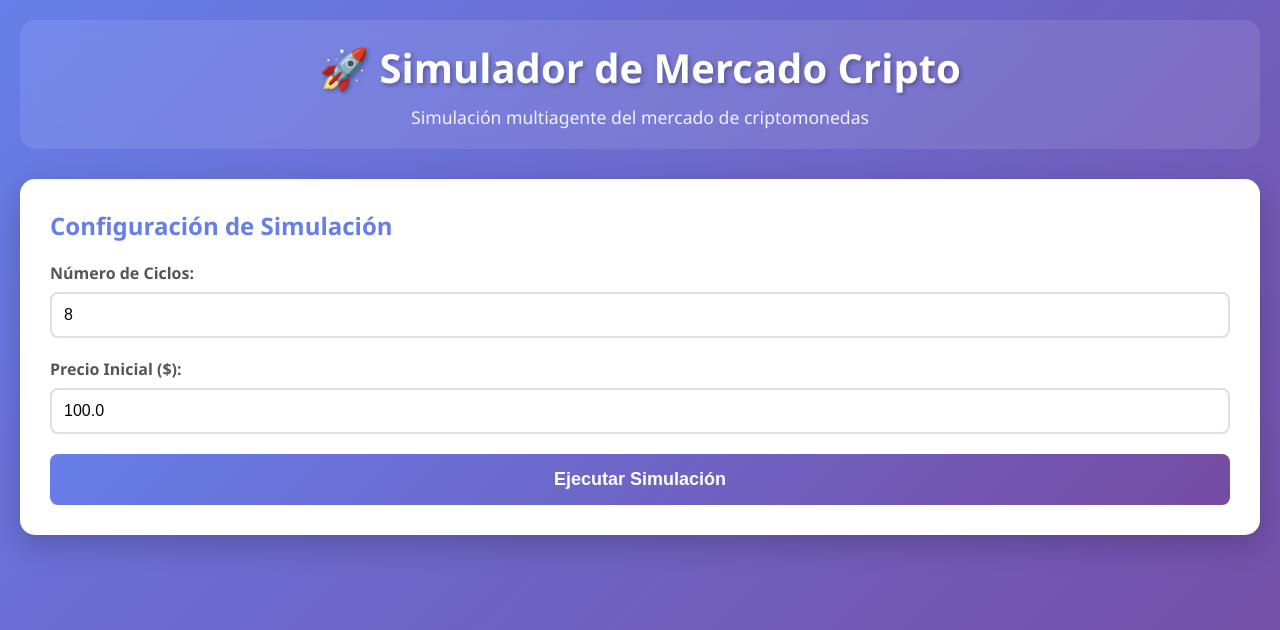
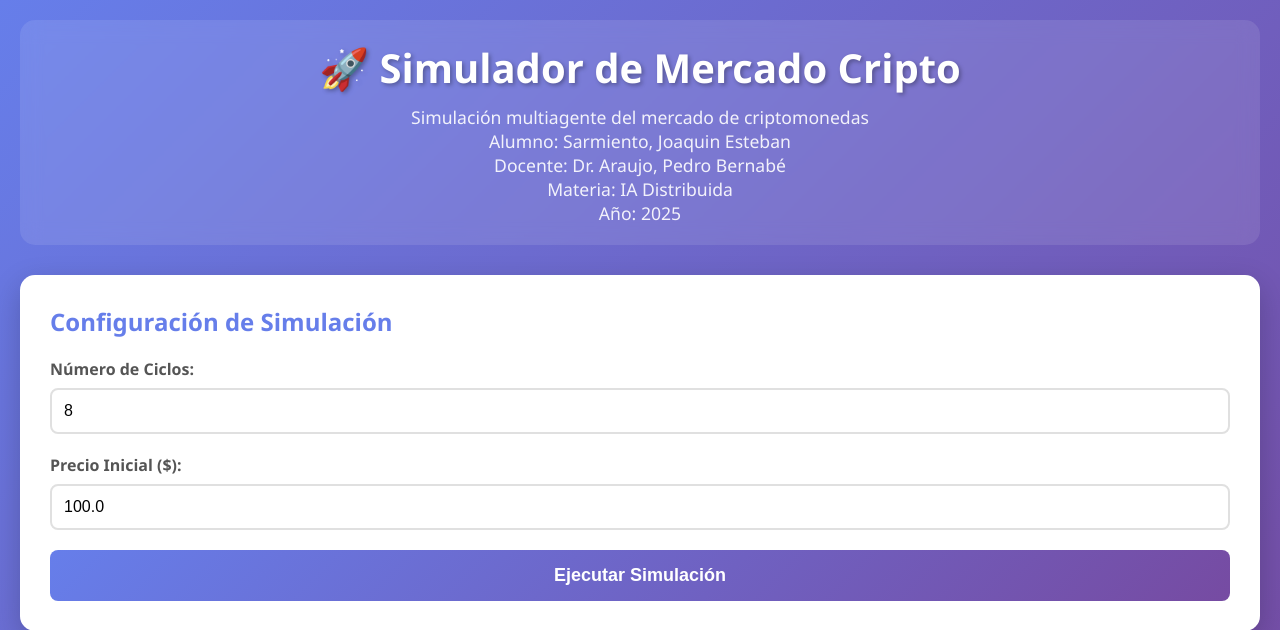
Before and after one commit to JoaStacker/simulador-mercado-cripto, a Flask app: page / in a window 1280 px wide. Shown: the top 630 px of the page. Run offline with Flask 3, Linux system fonts and the light colour scheme.

Commit message:
Ajustes finales.

```diff
--- a/templates/index.html
+++ b/templates/index.html
@@ -13,6 +13,10 @@
             <h1>🚀 Simulador de Mercado Cripto
             </h1>
             <p class="subtitle">Simulación multiagente del mercado de criptomonedas</p>
+            <p class="subtitle">Alumno: Sarmiento, Joaquin Esteban</p>
+            <p class="subtitle">Docente: Dr. Araujo, Pedro Bernabé</p>
+            <p class="subtitle">Materia: IA Distribuida</p>
+            <p class="subtitle">Año: 2025</p>
         </header>
 
         <div class="controls-panel">
```
Also changed, not shown: README.md.
